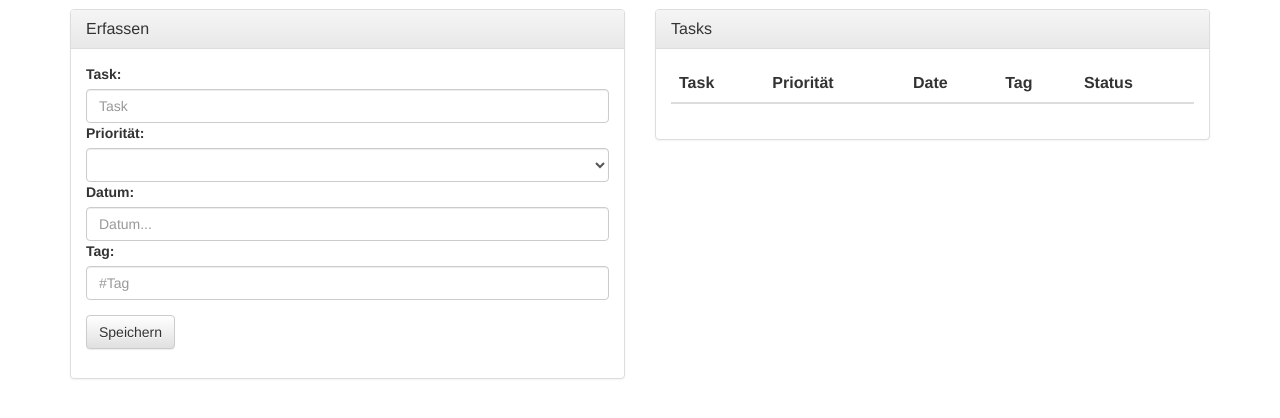
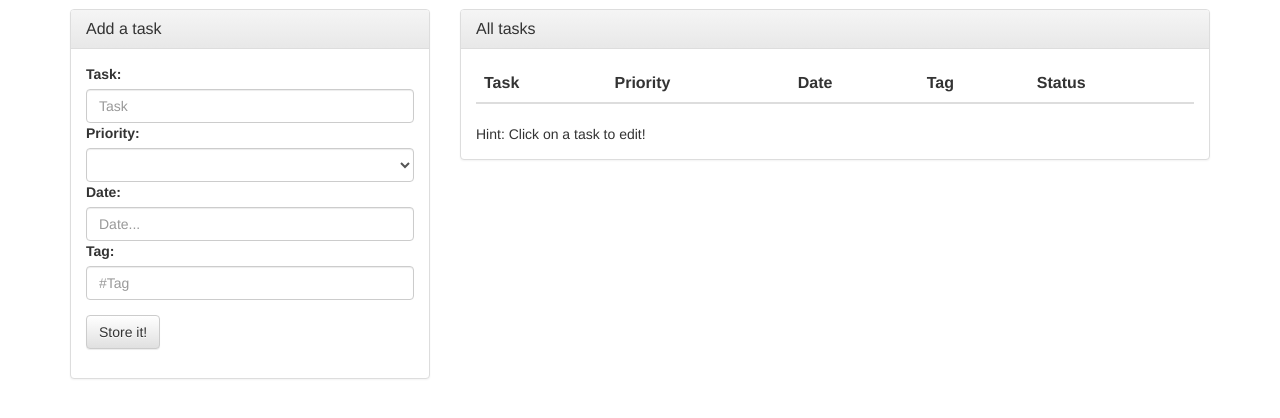
Before and after one commit to bueti/budov2, a PHP site: page / in a window 1280 px wide. Shown: the part 51-469 px from the top of the page. Run offline with PHP 8.4, Linux system fonts and the light colour scheme; data that the repository does not hold is empty; some libraries are stand-ins or nearby versions.

Commit message:
update on displaying tasks

```diff
--- a/display_tasks.php
+++ b/display_tasks.php
@@ -10,7 +10,9 @@ function getTasks() {
 
   // Store all tasks
   $stmt = $db->query('
-    SELECT 	tasks.name as tname,
+    SELECT
+        tasks.id as tid,
+        tasks.name as tname,
 		tasks.date, tasks.tag,
 		prios.name as pname,
 		status.name as sname
@@ -28,9 +30,11 @@ function showTasks() {
   $tasks = getTasks();
 
   foreach($tasks as &$task) {
+    print "<a href=\"./edit_task.php?id=" . $task['tid'] . "\">";
     print "<tr>";
-    print "<td>" . $task['tname'] . "</td><td>" . $task['pname'] . "</td><td>" . $task['date'] . "</td><td>" . $task['tag'] . "</td><td>" . $task['sname'] . "</td>";
+    print "<td><a href=\"./edit_task.php?id=" . $task['tid'] . "\">" . $task['tname'] . "</a></td><td>" . $task['pname'] . "</td><td>" . $task['date'] . "</td><td>" . $task['tag'] . "</td><td>" . $task['sname'] . "</td>";
     print "</tr>";
+    print "</a>";
   }
 }
 
--- a/index.php
+++ b/index.php
@@ -54,10 +54,10 @@
     <div class="container">
       	<div class="row">
       		<!-- Add Panel -->
-      		<div class="col-md-6">
+      		<div class="col-md-4">
 	      		<div class="panel panel-default">
 	      			<div class="panel-heading">
-	      				<h3 class="panel-title">Erfassen</h3>
+	      				<h3 class="panel-title">Add a task</h3>
 	        		</div>
 	        		<div class="panel-body">
 			          	<form role="form" enctype="multipart/form-data" action="store_task.php" method="POST">
@@ -65,39 +65,40 @@
 			                	<label for="taskInput">Task:</label>
 			                	<input type="text" class="form-control" placeholder="Task" name="task">
 
-				                <label for="prioInput">Priorität:</label>
+				                <label for="prioInput">Priority:</label>
                                     <select class="form-control" id="formPrio" name="prio">
                                         <?php addPrios(); ?>
 				                	</select>
 
-				                <label for="dateInput">Datum:</label>
-		  	                    <input type="text" class="form-control" id="datepicker" placeholder="Datum..." name="date">
+				                <label for="dateInput">Date:</label>
+		  	                    <input type="text" class="form-control" id="datepicker" placeholder="Date..." name="date">
 
 				                <label for="tagInput">Tag:</label>
 			                    <input type="text" class="form-control" placeholder="#Tag" id="formTag" name="tag">
 				            </div>
-			            	<button type="button submit" class="btn btn-default" id="saveBtn">Speichern</button>
+			            	<button type="button submit" class="btn btn-default" id="saveBtn">Store it!</button>
 			          	</form>
 	              	</div>
 	      		</div>
       		</div> <!-- add panel end -->
       		<!-- Task Panel -->
-      		<div class="col-md-6">
+      		<div class="col-md-8">
 	      		<div class="panel panel-default">
 	      			<div class="panel-heading">
-	      				<h3 class="panel-title">Tasks</h3>
+	      				<h3 class="panel-title">All tasks</h3>
 	        		</div>
 	        		<div class="panel-body">
 	        			<table class="table table-hover">
 	        				<thead>
 	        					<tr>
-	        						<th>Task</th><th>Priorität</th><th>Date</th><th>Tag</th><th>Status</th>
+	        						<th>Task</th><th>Priority</th><th>Date</th><th>Tag</th><th>Status</th>
 	        					</tr>
 	        				</thead>
                             <tbody>
                               <?php showTasks(); ?>
 	        				</tbody>
-	        			</table>
+                        </table>
+                        Hint: Click on a task to edit!
 	        		</div>
 	        	</div>
 	        </div> <!-- task panel end -->
```
